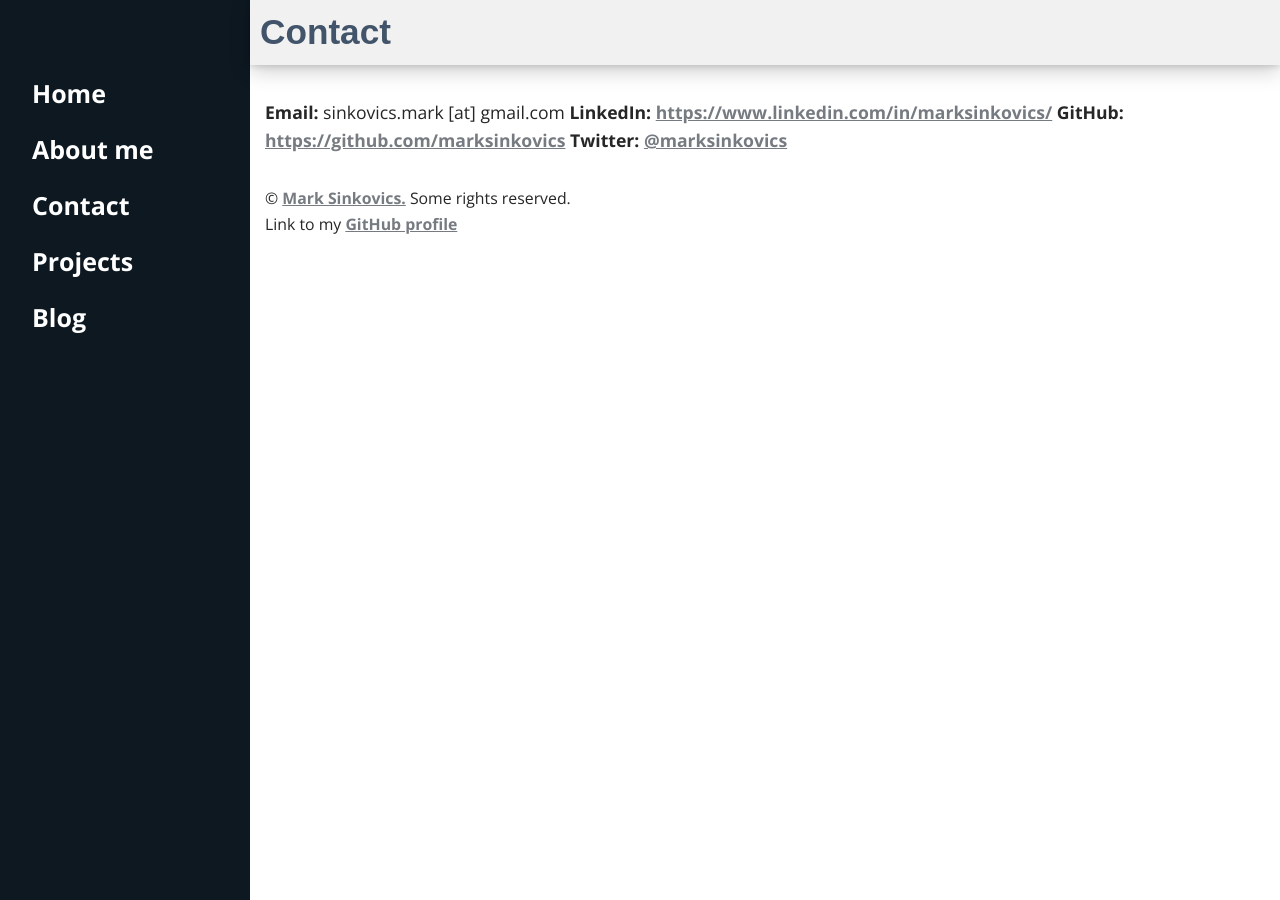
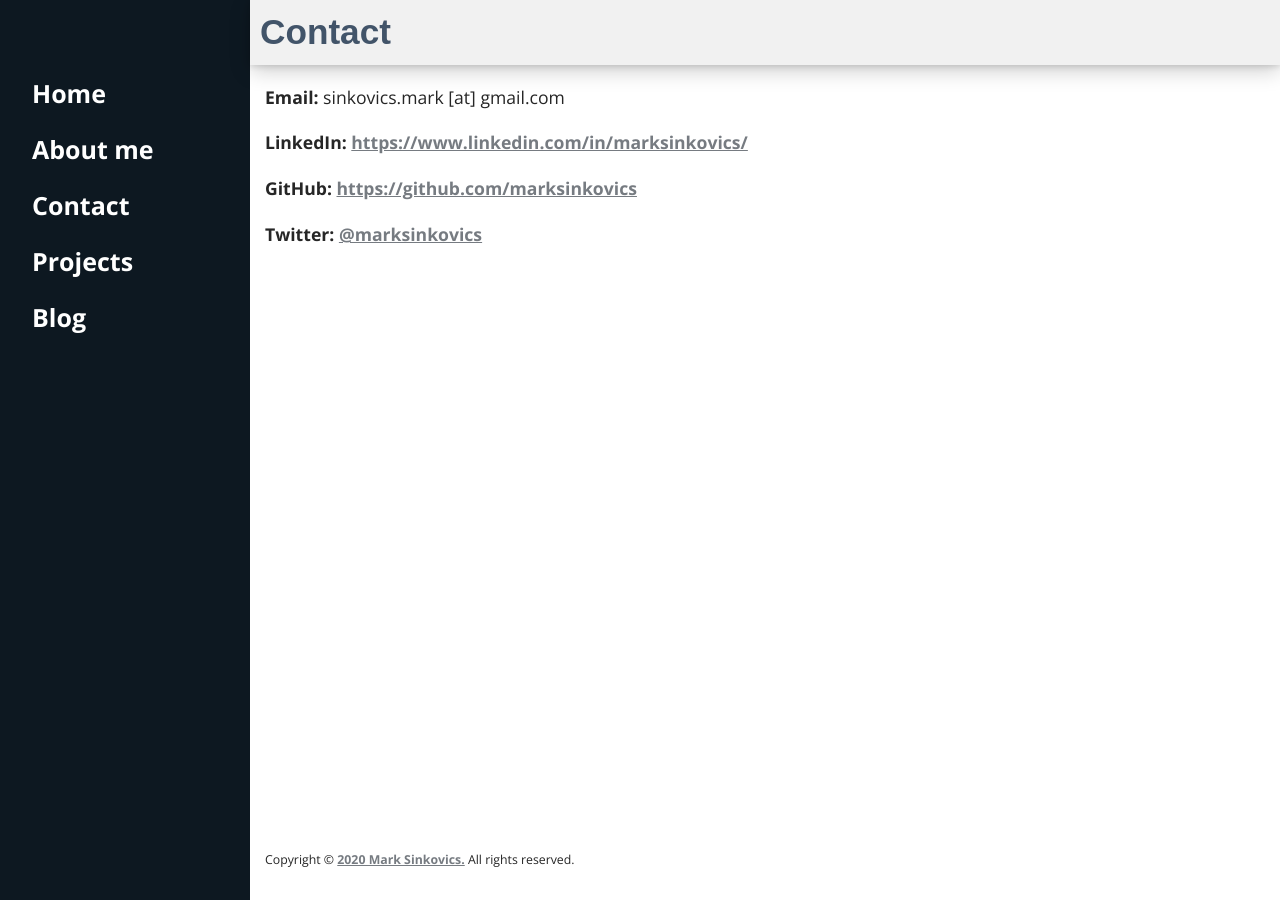
Before and after one commit to marksinkovics/marksinkovics.github.io, a Jekyll site: the page built from _pages/02_contact.md, in a window 1280 px wide. Built offline with Jekyll 4.4.1, drawn with Linux system fonts in a browser that asks for light colours; some web fonts are replaced.

Commit message:
feat: update footer

```diff
--- a/_includes/footer.html
+++ b/_includes/footer.html
@@ -1,9 +1,5 @@
 <footer>
     <span>
-        &copy; <a href="{{ site.url }}">Mark Sinkovics.</a> Some rights reserved.
-    </span>
-    <br/>
-    <span>
-        Link to my <a href="https://github.com/marksinkovics">GitHub profile</a>
+        Copyright &copy; <a href="{{ site.url }}"> 2020 Mark Sinkovics.</a> All rights reserved.
     </span>
 </footer>
--- a/_includes/head.html
+++ b/_includes/head.html
@@ -1,7 +1,7 @@
 <head>
     <meta charset="utf-8">
     <meta http-equiv="x-ua-compatible" content="ie=edge">
-    <meta name="viewport" content="width=device-width, initial-scale=1">
+    <meta name="viewport" content="width=device-width, initial-scale=1, maximum-scale=1.0, user-scalable=0, shrink-to-fit=no">
 
     <title>{% if page.title %}{{ page.title }}{% else %}{{ site.title }}{% endif %}</title>
 
--- a/_layouts/default.html
+++ b/_layouts/default.html
@@ -5,7 +5,7 @@
     <div class="row" id="row">
         {% include header.html %}
         <div class="container" id="container">
-            <article>
+            <article class="content">
                 {{ content }}
             </article>
             {% include footer.html %}
--- a/_sass/_base.scss
+++ b/_sass/_base.scss
@@ -26,3 +26,7 @@
 //     -moz-box-sizing: border-box;
 //     box-sizing: border-box;
 // }
+
+@function vh($quantity) {
+    @return calc(var(--vh, 1vh) * #{$quantity});
+}
--- a/_sass/_layout.scss
+++ b/_sass/_layout.scss
@@ -50,12 +50,17 @@
 
 .container {
     width: calc(100% - 250px);
-    height: calc(100% - $header-height);
+    min-height: vh(100);
     margin-left: 250px;
-    margin-top: $header-height;
-    margin-left: 250px;
+    padding: 15px;
+    padding-top: $header-height;
+    display: flex;
+    flex-direction: column;
     transition: 0.5s;
-    padding: 15px;
+}
+
+.content {
+    flex: 1 0 auto;
 }
 
 .nav-panel {
@@ -75,7 +80,6 @@
         font-size: 25px;
         color: white;
         display: block;
-        transition: 0.5s;
 
         &:hover {
             color: $link-hover-color;
@@ -103,7 +107,6 @@
     left: 250px;
     width: calc(100% - 250px);
     background-color: #f1f1f1;
-    // border: 1px solid black;
     display: flex;
     flex-direction: row;
     transition: 0.5s;
@@ -166,6 +169,7 @@
     }
 
     .container-open {
+
         width: 100%;
         margin-left: 250px;
     }
@@ -182,7 +186,8 @@
 
 footer {
     padding-top: 15px;
-    font-size: 0.9em;
+    padding-bottom: 15px;
+    font-size: 0.7em;
     text-align: left;
-    height: $header-height;
+    flex-shrink: 0;
 }
```
Also changed, not shown: other parts of _includes/head.html (+13 -1 lines), _pages/02_contact.md (+4 -1 lines).
